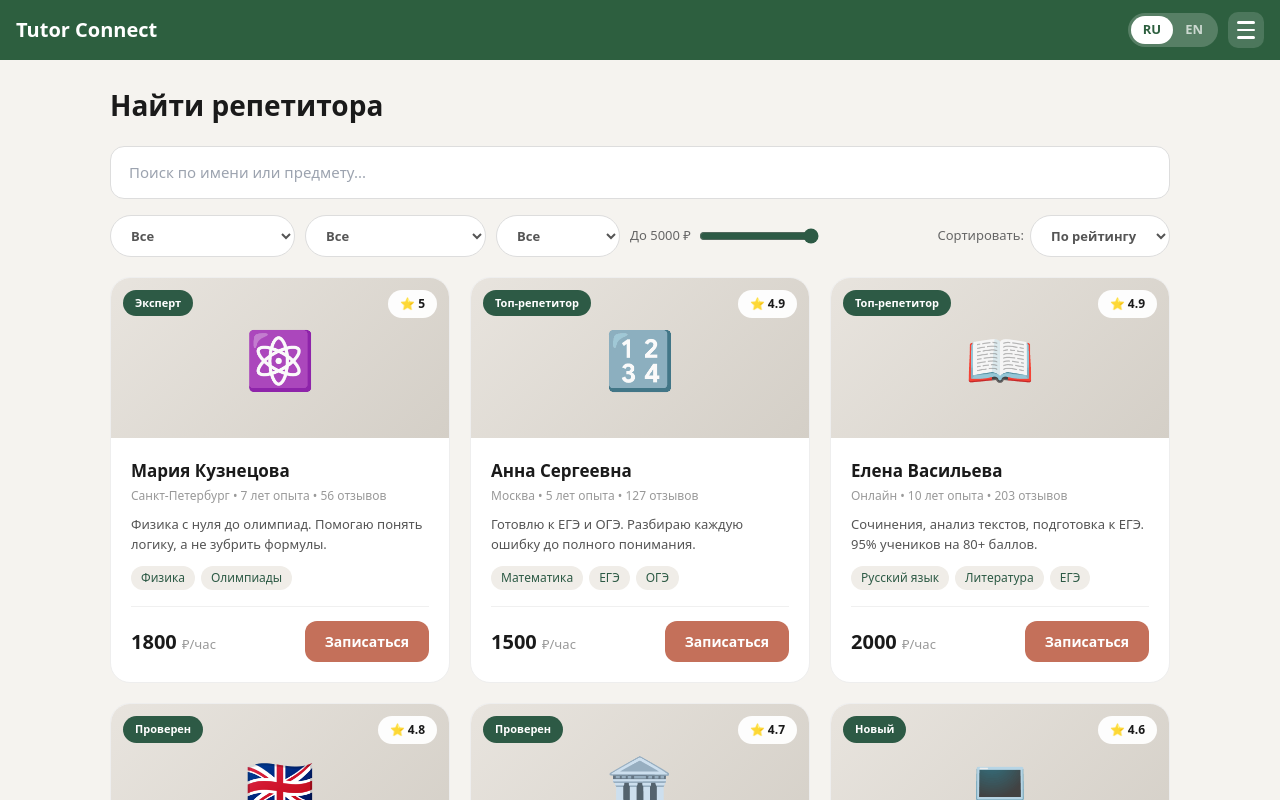
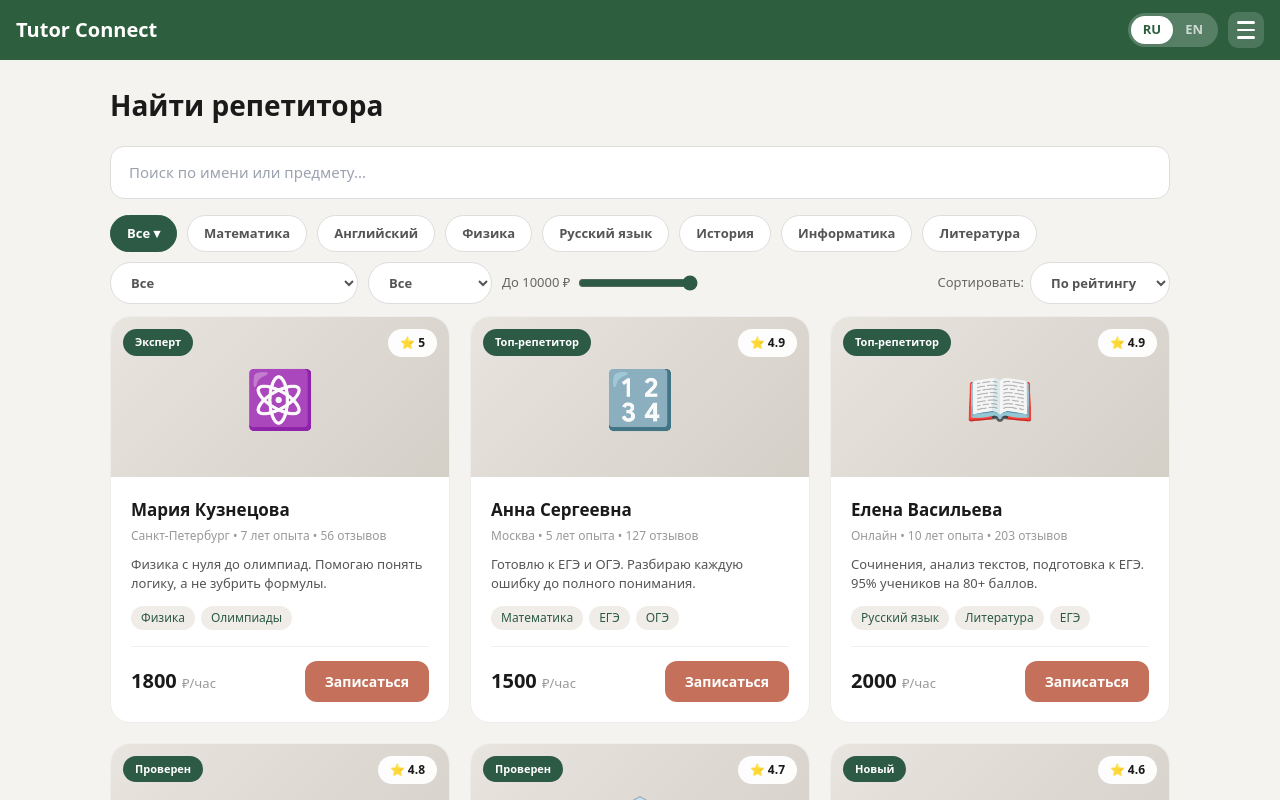
Before and after one commit to yaroslavnapril/tutor-connect, a Next.js app: page /find-tutor in a window 1280 px wide. Shown: the top 800 px of the page. Built offline with nearby package versions, Linux system fonts and the light colour scheme.

Commit message:
Update page.tsx

```diff
--- a/app/find-tutor/page.tsx
+++ b/app/find-tutor/page.tsx
@@ -90,17 +90,46 @@ const ALL_TUTORS = [
   }
 ]
 
-const SUBJECTS = [
-  'Все', 'Алгебра', 'Английский', 'Астрономия', 'Биология', 'Геометрия',
-  'Информатика', 'Испанский язык', 'История', 'Литература', 'Математика',
-  'Немецкий язык', 'Обществознание', 'Русский язык', 'Физика',
-  'Французский язык', 'Химия', 'Экономика'
+// Быстрые чипы — самые частые предметы
+const QUICK_SUBJECTS = ['Все', 'Математика', 'Английский', 'Физика', 'Русский язык', 'История', 'Информатика', 'Литература']
+
+// Полный список предметов для раскрывающегося списка на кнопке «Все»
+const FULL_SUBJECTS = [
+  'Английский', 'Астрономия', 'Биология', 'Дошкольники', 'Информатика',
+  'Испанский', 'История', 'Итальянский', 'Китайский', 'Литература',
+  'Логопед', 'Математика', 'Музыка', 'Начальная школа', 'Немецкий',
+  'Обществознание', 'Русский как иностранный', 'Русский язык', 'Физика',
+  'Французский', 'Химия', 'Экономика'
 ]
 
+// Список городов по алфавиту (крупные и популярные города РФ + Онлайн)
 const CITIES = [
-  'Все', 'Волгоград', 'Воронеж', 'Екатеринбург', 'Казань', 'Красноярск',
-  'Москва', 'Нижний Новгород', 'Новосибирск', 'Омск', 'Онлайн', 'Пермь',
-  'Ростов-на-Дону', 'Самара', 'Санкт-Петербург', 'Уфа', 'Челябинск'
+  'Все',
+  'Абакан', 'Альметьевск', 'Ангарск', 'Архангельск', 'Астрахань',
+  'Балаково', 'Балашиха', 'Барнаул', 'Белгород', 'Березники', 'Бийск', 'Благовещенск', 'Братск', 'Брянск',
+  'Великий Новгород', 'Владивосток', 'Владикавказ', 'Владимир', 'Волгоград', 'Волгодонск', 'Волжский', 'Вологда', 'Воронеж',
+  'Грозный',
+  'Дзержинск',
+  'Екатеринбург',
+  'Железногорск',
+  'Златоуст',
+  'Иваново', 'Ижевск', 'Иркутск',
+  'Йошкар-Ола',
+  'Казань', 'Калининград', 'Калуга', 'Кемерово', 'Киров', 'Ковров', 'Кострома', 'Краснодар', 'Красноярск', 'Курган', 'Курск',
+  'Липецк',
+  'Магнитогорск', 'Майкоп', 'Махачкала', 'Миасс', 'Москва', 'Мурманск',
+  'Набережные Челны', 'Нальчик', 'Нижневартовск', 'Нижний Новгород', 'Нижний Тагил', 'Новокузнецк', 'Новороссийск', 'Новосибирск', 'Новочеркасск', 'Норильск',
+  'Обнинск', 'Омск', 'Онлайн', 'Орёл', 'Оренбург', 'Орск',
+  'Пенза', 'Пермь', 'Петрозаводск', 'Петропавловск-Камчатский', 'Подольск', 'Псков', 'Пятигорск',
+  'Ростов-на-Дону', 'Рязань',
+  'Самара', 'Санкт-Петербург', 'Саранск', 'Саратов', 'Севастополь', 'Северодвинск', 'Симферополь', 'Смоленск', 'Сочи', 'Ставрополь', 'Старый Оскол', 'Стерлитамак', 'Сургут', 'Сыктывкар',
+  'Таганрог', 'Тамбов', 'Тверь', 'Тольятти', 'Томск', 'Тула', 'Тюмень',
+  'Улан-Удэ', 'Ульяновск', 'Уфа',
+  'Хабаровск', 'Химки',
+  'Чебоксары', 'Челябинск', 'Череповец', 'Черкесск', 'Чита',
+  'Элиста',
+  'Южно-Сахалинск',
+  'Якутск', 'Ярославль'
 ]
 
 const FORMATS = [
@@ -113,9 +142,10 @@ const FORMATS = [
 export default function FindTutorPage() {
   const [search, setSearch] = useState('')
   const [subject, setSubject] = useState('Все')
+  const [subjectMenuOpen, setSubjectMenuOpen] = useState(false)
   const [city, setCity] = useState('Все')
   const [format, setFormat] = useState('all')
-  const [maxPrice, setMaxPrice] = useState(5000)
+  const [maxPrice, setMaxPrice] = useState(10000)
   const [sort, setSort] = useState<'rating' | 'price' | 'experience'>('rating')
   const [showFilters, setShowFilters] = useState(false)
 
@@ -148,9 +178,14 @@ export default function FindTutorPage() {
         .ft-title { font-size:28px; font-weight:800; margin-bottom:20px; color:#1A1A1A; }
         .ft-search { width:100%; padding:14px 18px; border-radius:14px; border:1px solid #ddd; background:white; font-size:15px; outline:none; margin-bottom:16px; }
         .ft-search:focus { border-color:#2D5A45; }
-        .ft-filters { display:flex; flex-wrap:wrap; gap:10px; margin-bottom:20px; align-items:center; }
+        .ft-filters { display:flex; flex-wrap:wrap; gap:10px; margin-bottom:12px; align-items:center; }
+        .ft-chip { padding:8px 16px; border-radius:999px; border:1px solid #ddd; background:white; font-size:13px; font-weight:600; cursor:pointer; transition:0.15s; color:#555; }
+        .ft-chip:hover { border-color:#2D5A45; color:#2D5A45; }
+        .ft-chip.active { background:#2D5A45; color:white; border-color:#2D5A45; }
         .ft-select { padding:10px 16px; border-radius:999px; border:1px solid #ddd; background:white; font-size:13px; font-weight:600; color:#555; outline:none; cursor:pointer; }
         .ft-select:focus { border-color:#2D5A45; }
+        .ft-subject-menu-wrap { position:relative; display:inline-block; }
+        .ft-subject-menu { margin-top:8px; margin-bottom:12px; width:100%; max-width:320px; }
         .ft-range-wrap { display:flex; align-items:center; gap:8px; font-size:13px; color:#666; }
         .ft-range { width:120px; accent-color:#2D5A45; }
         .ft-sort { margin-left:auto; display:flex; align-items:center; gap:6px; font-size:13px; color:#666; }
@@ -184,7 +219,7 @@ export default function FindTutorPage() {
           .ft-grid { grid-template-columns:repeat(3, minmax(0,1fr)); }
         }
         @media(max-width:639px){
-          .ft-filters { display:${showFilters ? 'flex' : 'none'}; }
+          .ft-filters-wrap { display:${showFilters ? 'block' : 'none'}; }
           .ft-mobile-toggle { display:block; }
         }
       `}} />
@@ -204,10 +239,24 @@ export default function FindTutorPage() {
             {showFilters ? 'Скрыть фильтры' : 'Показать фильтры'}
           </button>
 
+          <div className="ft-filters-wrap">
             <div className="ft-filters">
-            <select className="ft-select" value={subject} onChange={e => setSubject(e.target.value)}>
-              {SUBJECTS.map(s => <option key={s} value={s}>{s}</option>)}
-            </select>
+              {QUICK_SUBJECTS.map(s => (
+                <div key={s} className="ft-subject-menu-wrap">
+                  <button
+                    className={`ft-chip ${subject === s ? 'active' : ''}`}
+                    onClick={() => {
+                      if (s === 'Все') {
+                        setSubjectMenuOpen(!subjectMenuOpen)
+                        setSubject('Все')
+                      } else {
+                        setSubject(s)
+                        setSubjectMenuOpen(false)
+                      }
+                    }}
+                  >{s}{s === 'Все' ? (subjectMenuOpen ? ' ▲' : ' ▾') : ''}</button>
+                </div>
+              ))}
 
               <select className="ft-select" value={city} onChange={e => setCity(e.target.value)}>
                 {CITIES.map(c => <option key={c} value={c}>{c}</option>)}
@@ -222,8 +271,8 @@ export default function FindTutorPage() {
                 <input
                   type="range"
                   min={500}
-                max={5000}
-                step={100}
+                  max={10000}
+                  step={250}
                   value={maxPrice}
                   onChange={e => setMaxPrice(Number(e.target.value))}
                   className="ft-range"
@@ -238,6 +287,21 @@ export default function FindTutorPage() {
                   <option value="experience">По опыту</option>
                 </select>
               </div>
+            </div>
+
+            {subjectMenuOpen && (
+              <select
+                className="ft-select ft-subject-menu"
+                value={subject}
+                onChange={e => {
+                  setSubject(e.target.value)
+                  setSubjectMenuOpen(false)
+                }}
+              >
+                <option value="Все">Все предметы</option>
+                {FULL_SUBJECTS.map(s => <option key={s} value={s}>{s}</option>)}
+              </select>
+            )}
           </div>
 
           {filtered.length === 0 ? (
```
Lines whose indentation alone changed are shown as unchanged.
